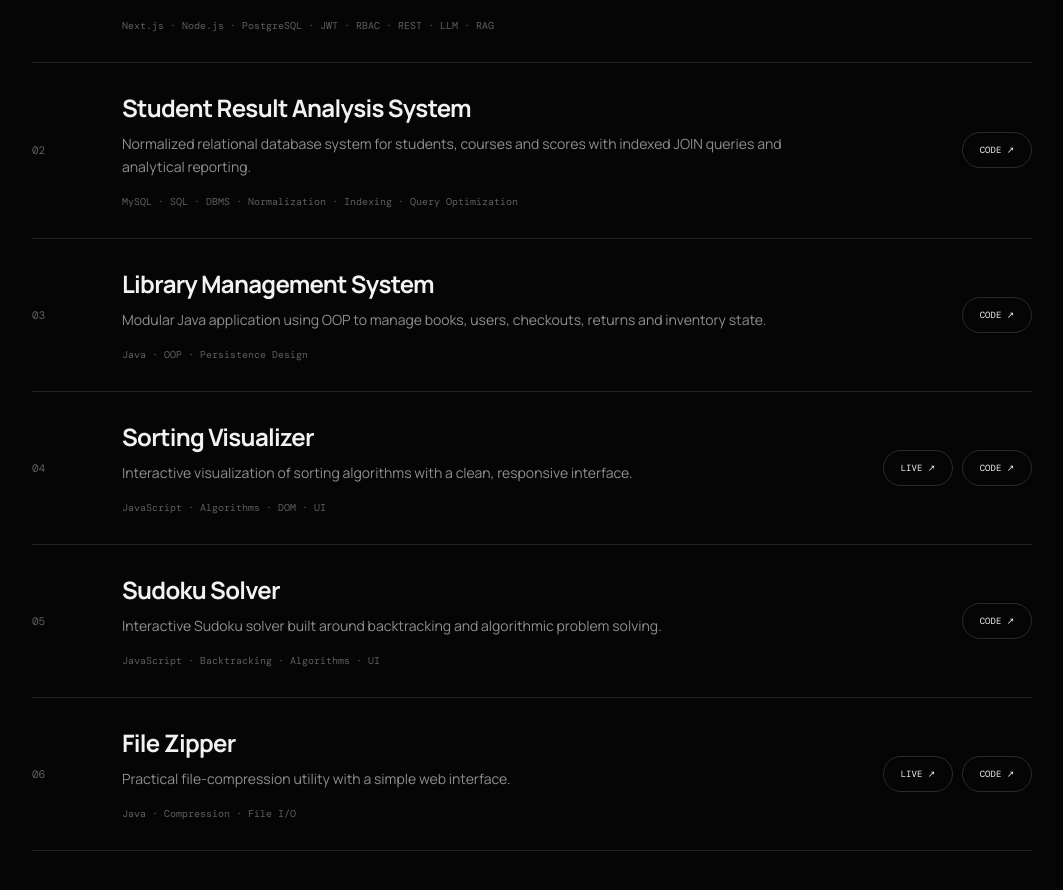
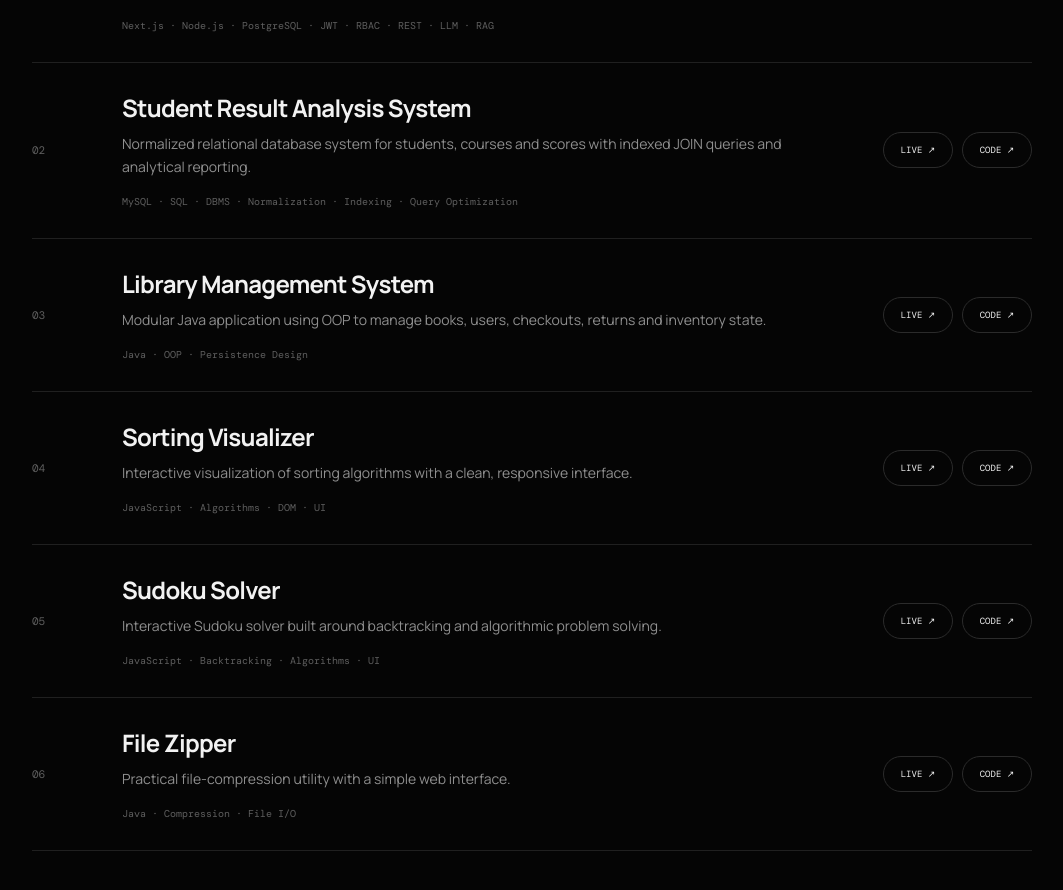
Before and after one commit to dc-pixel/3d__portfolio, a React (Vite) app: page / in a window 1280 px wide. Shown: the part 4240-5130 px from the top of the page, without its empty margins (198-1261 px from the left). Built offline with nearby package versions, Linux system fonts and the light colour scheme.

Commit message:
Add verified live demo links for all deployed projects

```diff
--- a/src/data/portfolio.js
+++ b/src/data/portfolio.js
@@ -11,10 +11,10 @@ export const profile = {
 
 export const projects = [
   {title:'HireMate AI',description:'AI-assisted recruitment and interview platform covering resumes, applications, candidate profiles and recruiter workflows.',stack:'Next.js · Node.js · PostgreSQL · JWT · RBAC · REST · LLM · RAG',repo:'https://github.com/dc-pixel'},
-  {title:'Student Result Analysis System',description:'Normalized relational database system for students, courses and scores with indexed JOIN queries and analytical reporting.',stack:'MySQL · SQL · DBMS · Normalization · Indexing · Query Optimization',repo:'https://github.com/dc-pixel/Student-Result-Analysis-System'},
-  {title:'Library Management System',description:'Modular Java application using OOP to manage books, users, checkouts, returns and inventory state.',stack:'Java · OOP · Persistence Design',repo:'https://github.com/dc-pixel/Library-Management-System'},
+  {title:'Student Result Analysis System',description:'Normalized relational database system for students, courses and scores with indexed JOIN queries and analytical reporting.',stack:'MySQL · SQL · DBMS · Normalization · Indexing · Query Optimization',repo:'https://github.com/dc-pixel/Student-Result-Analysis-System',live:'https://student-result-analysis-system-j8h99zjqj-devpratapsingh1.vercel.app/'},
+  {title:'Library Management System',description:'Modular Java application using OOP to manage books, users, checkouts, returns and inventory state.',stack:'Java · OOP · Persistence Design',repo:'https://github.com/dc-pixel/Library-Management-System',live:'https://library-management-system-3w0d06hax-devpratapsingh1.vercel.app/'},
   {title:'Sorting Visualizer',description:'Interactive visualization of sorting algorithms with a clean, responsive interface.',stack:'JavaScript · Algorithms · DOM · UI',repo:'https://github.com/dc-pixel/sortingvisualizer',live:'https://sortingvisualizer-amber.vercel.app/'},
-  {title:'Sudoku Solver',description:'Interactive Sudoku solver built around backtracking and algorithmic problem solving.',stack:'JavaScript · Backtracking · Algorithms · UI',repo:'https://github.com/dc-pixel/Sudoku-Solver-'},
+  {title:'Sudoku Solver',description:'Interactive Sudoku solver built around backtracking and algorithmic problem solving.',stack:'JavaScript · Backtracking · Algorithms · UI',repo:'https://github.com/dc-pixel/Sudoku-Solver-',live:'https://sudoku-solver-njxq7fa3c-devpratapsingh1.vercel.app/'},
   {title:'File Zipper',description:'Practical file-compression utility with a simple web interface.',stack:'Java · Compression · File I/O',repo:'https://github.com/dc-pixel/File-Zipper-',live:'https://file-zipper-eight.vercel.app/'}
 ];
 
```
